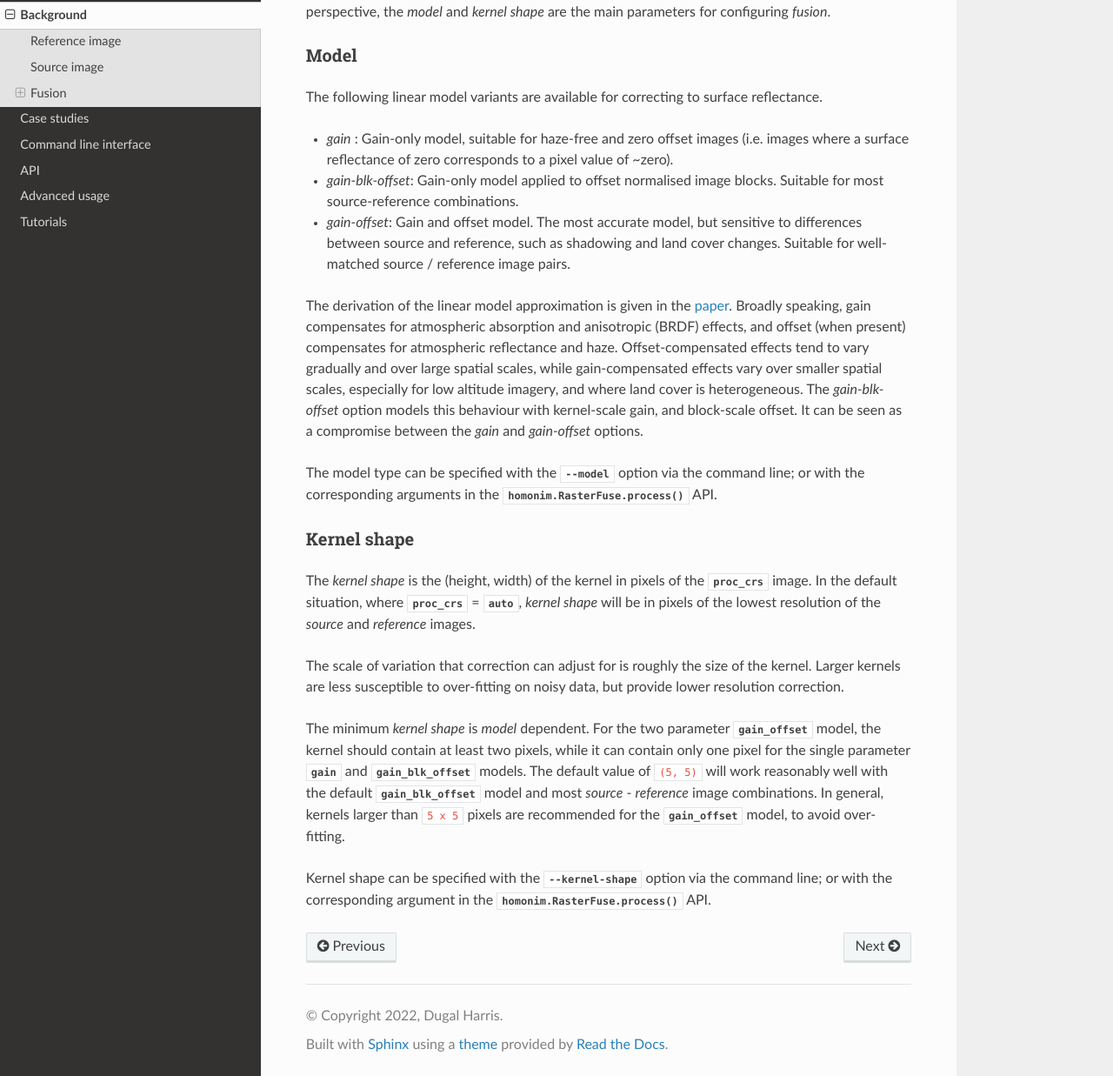
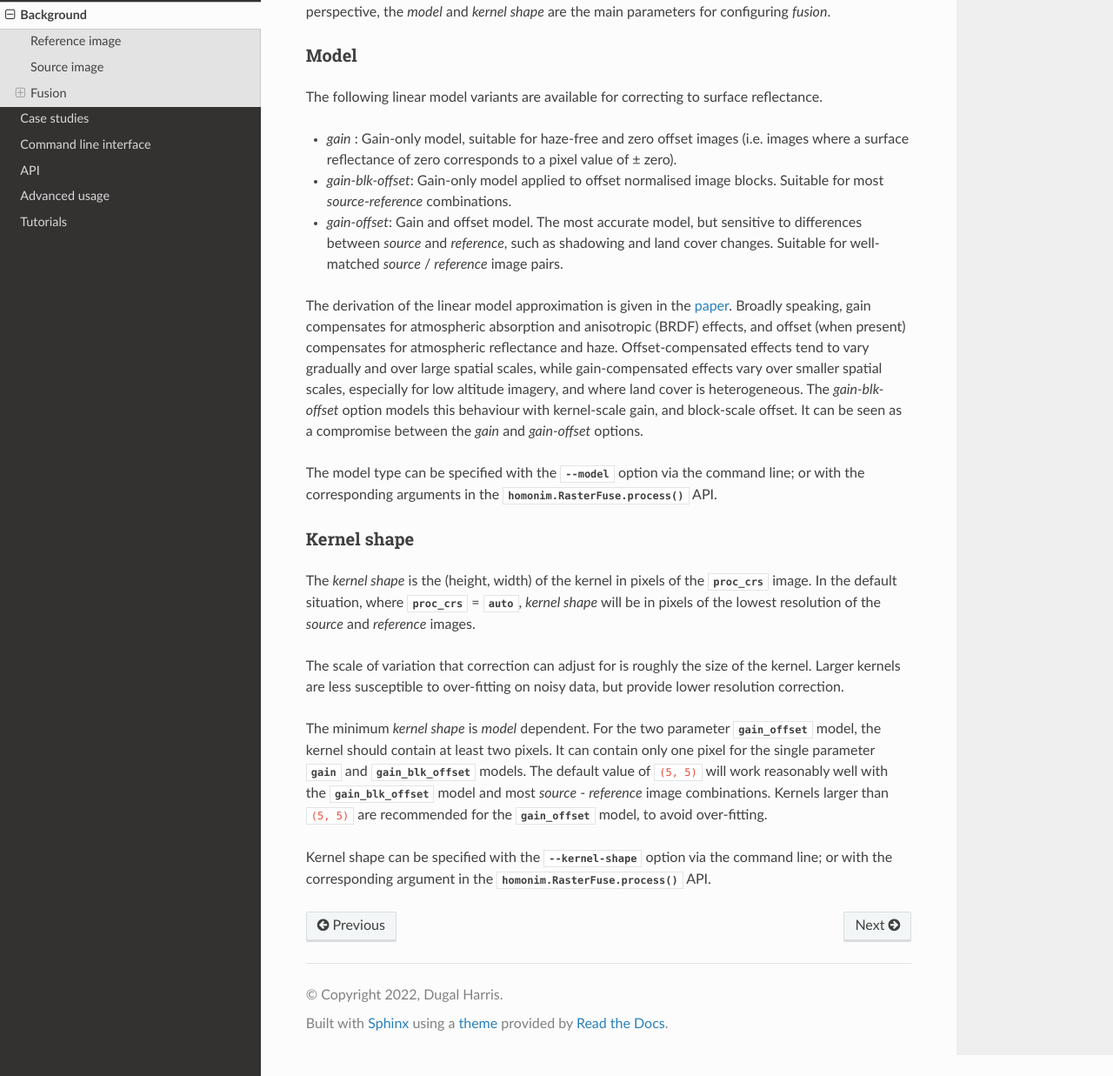
Before and after one commit to leftfield-geospatial/homonim, a Sphinx documentation site: the page built from docs/background.rst, in a window 1280 px wide and 1400 px high, scrolled down 1270 px. Shown: the part 163-1400 px from the top of the window at 87% size. Built offline with Sphinx 7.4.7 and the Read the Docs theme 2.0.0, drawn with Linux system fonts in a browser that asks for light colours; pages that are not in the unit, such as notebooks, are missing from menus.

Commit message:
add more detail on model and kernel shape

```diff
--- a/docs/background.rst
+++ b/docs/background.rst
@@ -35,9 +35,9 @@
 
 The following linear model variants are available for correcting to surface reflectance.
 
-- *gain* : Gain-only model, suitable for haze-free and zero offset images (i.e. images where a surface reflectance of zero corresponds to a pixel value of ~zero).
-- *gain-blk-offset*: Gain-only model applied to offset normalised image blocks.  Suitable for most source-reference combinations.
-- *gain-offset*: Gain and offset model.  The most accurate model, but sensitive to differences between source and reference, such as shadowing and land cover changes.  Suitable for well-matched source / reference image pairs.
+- *gain* : Gain-only model, suitable for haze-free and zero offset images (i.e. images where a surface reflectance of zero corresponds to a pixel value of ± zero).
+- *gain-blk-offset*: Gain-only model applied to offset normalised image blocks.  Suitable for most *source*-*reference* combinations.
+- *gain-offset*: Gain and offset model.  The most accurate model, but sensitive to differences between *source* and *reference*, such as shadowing and land cover changes.  Suitable for well-matched *source* / *reference* image pairs.
 
 The derivation of the linear model approximation is given in the `paper <https://www.researchgate.net/publication/328317307_Radiometric_homogenisation_of_aerial_images_by_calibrating_with_satellite_data>`_.  Broadly speaking, gain compensates for atmospheric absorption and anisotropic (BRDF) effects, and offset (when present) compensates for atmospheric reflectance and haze.  Offset-compensated effects tend to vary gradually and over large spatial scales, while gain-compensated effects vary over smaller spatial scales, especially for low altitude imagery, and where land cover is heterogeneous.  The *gain-blk-offset* option models this behaviour with kernel-scale gain, and block-scale offset.  It can be seen as a compromise between the *gain* and *gain-offset* options.
 
@@ -51,7 +51,7 @@
 
 The scale of variation that correction can adjust for is roughly the size of the kernel.  Larger kernels are less susceptible to over-fitting on noisy data, but provide lower resolution correction.
 
-The minimum *kernel shape* is *model* dependent.  For the two parameter :attr:`~homonim.enums.Model.gain_offset` model, the kernel should contain at least two pixels, while it can contain only one pixel for the single parameter :attr:`~homonim.enums.Model.gain` and :attr:`~homonim.enums.Model.gain_blk_offset` models.  The default value of ``(5, 5)`` will work reasonably well with the default :attr:`~homonim.enums.Model.gain_blk_offset` model and most *source* - *reference* image combinations.  In general, kernels larger than ``5 x 5`` pixels are recommended for the :attr:`~homonim.enums.Model.gain_offset` model, to avoid over-fitting.
+The minimum *kernel shape* is *model* dependent.  For the two parameter :attr:`~homonim.enums.Model.gain_offset` model, the kernel should contain at least two pixels.  It can contain only one pixel for the single parameter :attr:`~homonim.enums.Model.gain` and :attr:`~homonim.enums.Model.gain_blk_offset` models.  The default value of ``(5, 5)`` will work reasonably well with the :attr:`~homonim.enums.Model.gain_blk_offset` model and most *source* - *reference* image combinations.  Kernels larger than ``(5, 5)`` are recommended for the :attr:`~homonim.enums.Model.gain_offset` model, to avoid over-fitting.
 
 Kernel shape can be specified with the :option:`--kernel-shape <homonim-fuse --kernel-shape>` option via the command line; or with the corresponding argument in the :meth:`homonim.RasterFuse.process` API.
 
```
